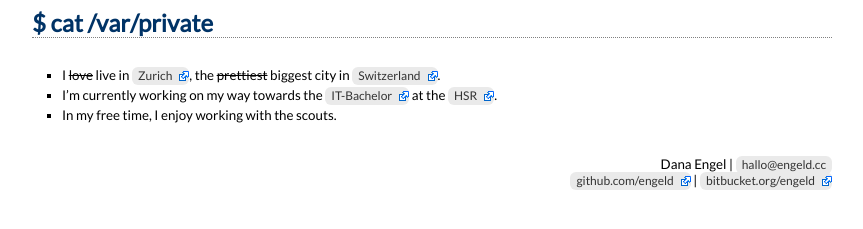
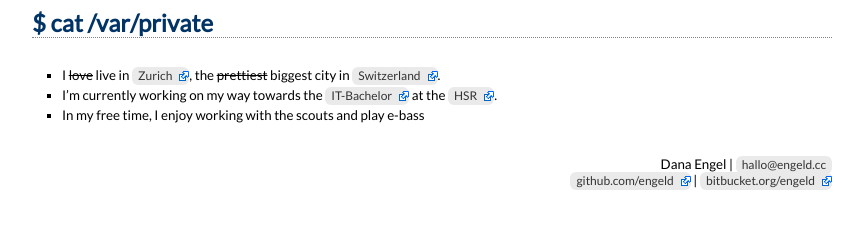
Before and after one commit to engeld/engeld.github.com, a Jekyll site: the page built from about/index.markdown, in a window 1280 px wide. Shown: the part 334-563 px from the top of the page, without its empty margins (208-1071 px from the left). Built offline with Jekyll 4.4.1, drawn with Linux system fonts in a browser that asks for light colours; Markdown is read by kramdown in place of the engine named in the settings.

Commit message:
add playing e-bass to my hobbies

```diff
--- a/about/index.markdown
+++ b/about/index.markdown
@@ -12,7 +12,7 @@ title: engeld's Blog
 ## $ cat /var/private
  - I <strike>love</strike> live in [Zurich][], the <strike>prettiest</strike> biggest city in [Switzerland][].
  - I'm currently working on my way towards the [IT-Bachelor][bachelor] at the [HSR][].
- - In my free time, I enjoy working with the scouts.
+ - In my free time, I enjoy working with the scouts and play e-bass
 
 
 [java]:         https://en.wikipedia.org/wiki/Java_%28programming_language%29
```
